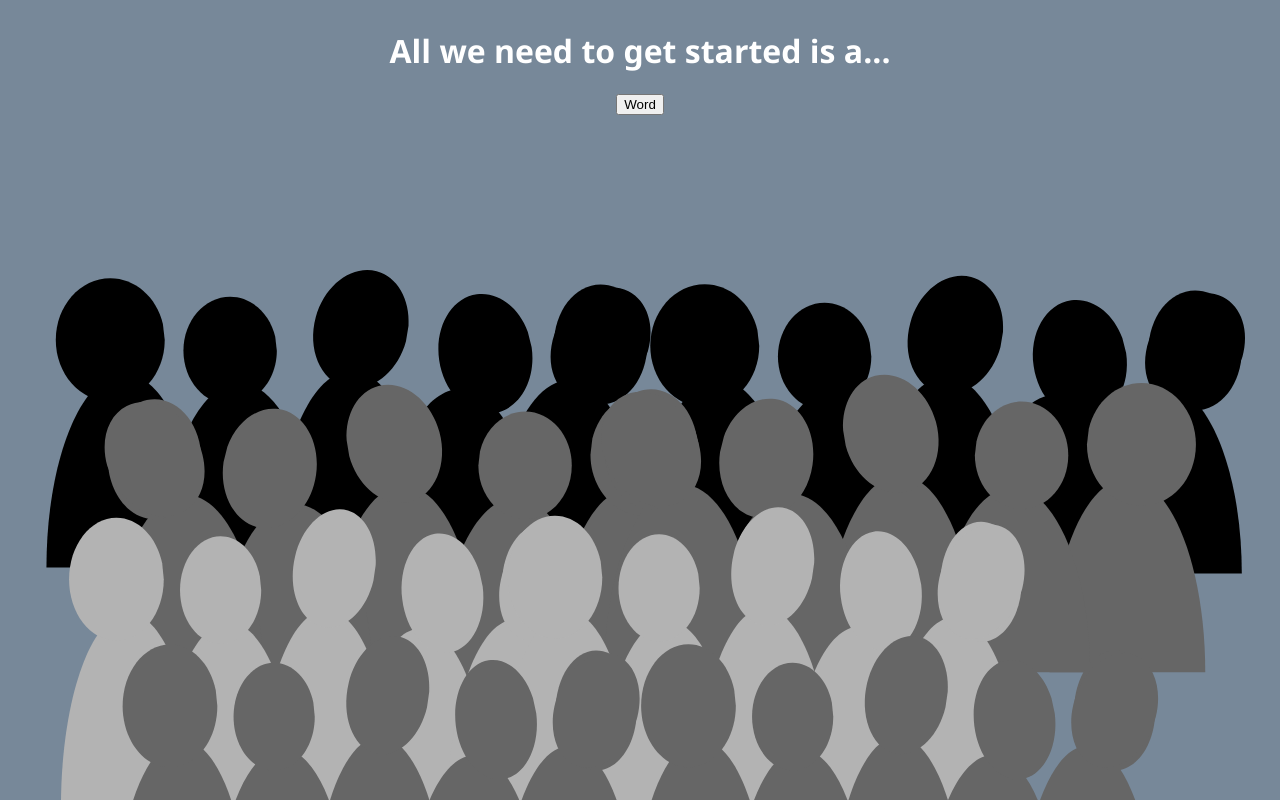
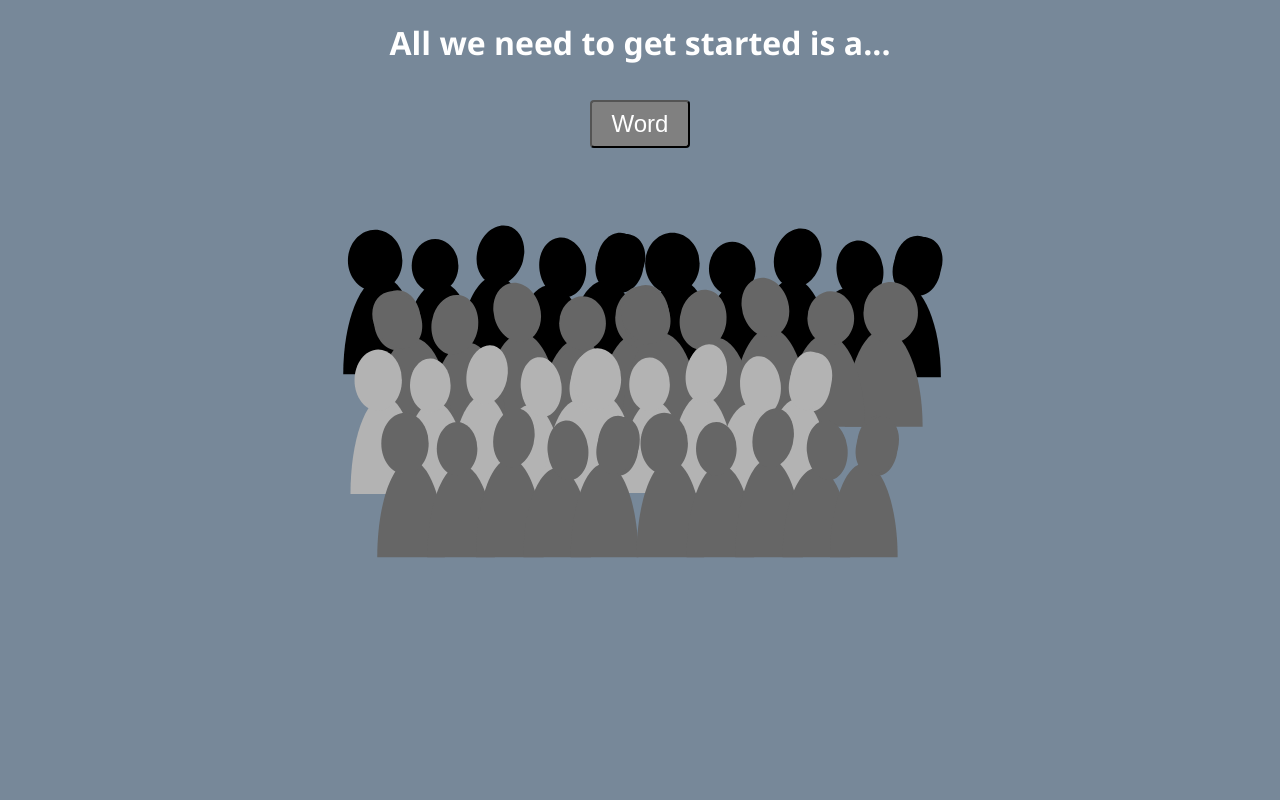
Before and after one commit to kjmahoney/Can-I-Get, a React (Vite) app: page / in a window 1280 px wide. Shown: the top 800 px of the page. Built offline with nearby package versions, Linux system fonts and the light colour scheme.

Commit message:
style button

```diff
--- a/src/App.module.scss
+++ b/src/App.module.scss
@@ -1,20 +1,25 @@
 * {
     box-sizing: border-box;
 }
+
 body {
     font-family: 'Segoe UI', Tahoma, Geneva, Verdana, sans-serif;
     background: lightslategray;
+    margin: 0;
 }
 
 .container {
     align-items: center;
     display: flex;
     flex-direction: column;
+    max-width: 840px;
+    margin: 0 auto;
+    padding: 0 24px;
 }
 
 .image {
     position: relative;
-    width: 100vw;
+    width: 100%;
 }
 
 .crowd {
@@ -23,3 +28,12 @@ body {
     flex-direction: column;
     justify-content: center;
 }
+
+.button {
+    border-radius: 4px;
+    font-size: 24px;
+    width: 100px;
+    height: 48px;
+    background: gray;
+    color: white;
+}
--- a/src/Header.module.scss
+++ b/src/Header.module.scss
@@ -1,3 +1,4 @@
 .title {
     color: white;
+    margin-bottom: 36px;
 }
```
